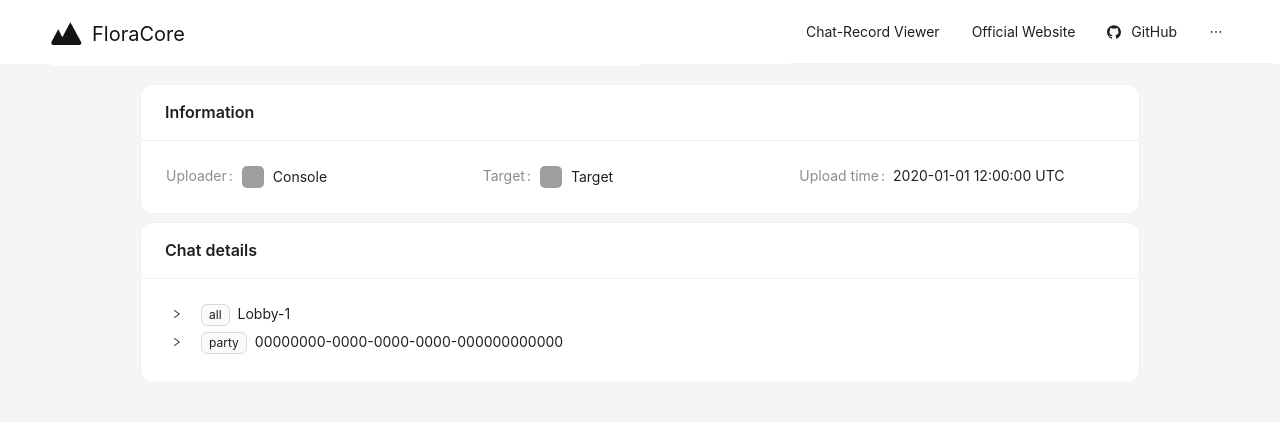
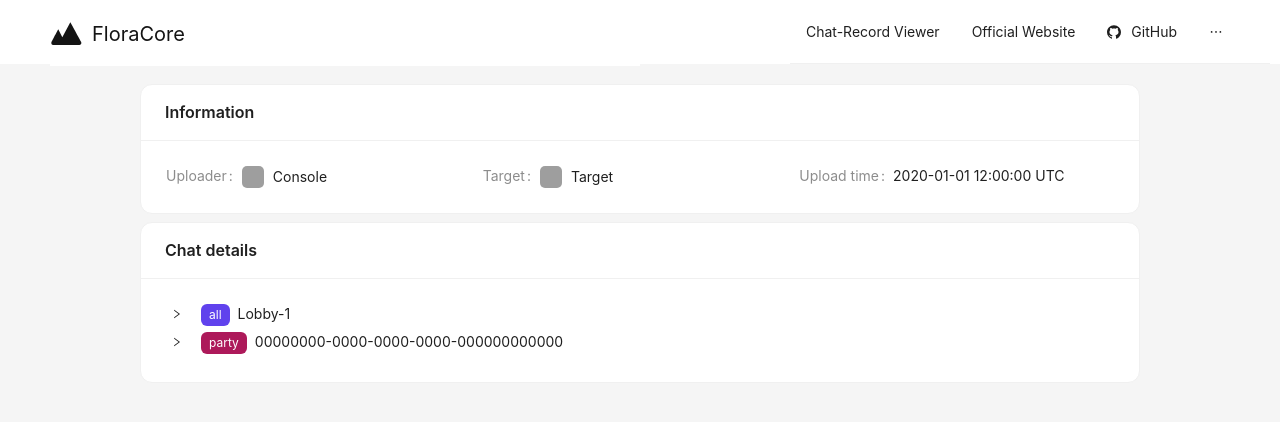
Before and after one commit to FloraCore/ChatWeb, a Next.js app: page /demo in a window 1280 px wide. Shown: the top 422 px of the page. Built offline with nearby package versions, Linux system fonts and the light colour scheme; grey boxes are pictures that could not be loaded.

Commit message:
add color

```diff
--- a/components/table.tsx
+++ b/components/table.tsx
@@ -5,6 +5,7 @@ import type {DataNode} from 'antd/es/tree';
 import {DownOutlined} from "@ant-design/icons";
 import React, {useState} from "react";
 import i18n from "../data/i18n";
+import randomColor from "../data/randomColor";
 
 
 export default function ServerTableComponent({data, metadata}: ChatData) {
@@ -55,7 +56,7 @@ export default function ServerTableComponent({data, metadata}: ChatData) {
         }
 
         treeData.push({
-            title: <div><Tag>{data[dataKey].type}</Tag>{data[dataKey].details}</div>,
+            title: <div><Tag color={randomColor(data[dataKey].type)}>{data[dataKey].type}</Tag>{data[dataKey].details}</div>,
             key: dataKey,
             children
         });
--- /dev/null
+++ b/data/randomColor.ts
@@ -0,0 +1,68 @@
+function srand(seed: number){
+    return abs(Math.sin((seed * b) + a));
+}
+
+function min(a: number, b: number) {
+    return a > b ? b : a;
+}
+
+function prefix(str: string) {
+    return str.length == 1 ? `0${str}` : str
+}
+
+function abs(a: number) {
+    return a > 0 ? a : -a;
+}
+
+function stringToSeed(str: string) {
+    let seedNumber = 0;
+    for (let i = 0; i < min(20, str.length); i++) {
+        seedNumber += str.charCodeAt(i);
+    }
+    return seedNumber
+}
+
+function hslToRgb(H: number, S: number, L: number): number[] {
+    let R, G, B;
+    if (+S === 0) {
+        R = G = B = L;
+    } else {
+        const hue2Rgb = (p: number, q: number, t: number) => {
+            if (t < 0) t += 1;
+            if (t > 1) t -= 1;
+            if (t < 1 / 6) return p + (q - p) * 6 * t;
+            if (t < 1 / 2) return q;
+            if (t < 2 / 3) return p + (q - p) * (2 / 3 - t) * 6;
+            return p;
+        };
+        const Q = L < 0.5 ? L * (1 + S) : L + S - L * S;
+        const P = 2 * L - Q;
+        R = hue2Rgb(P, Q, H + 1 / 3);
+        G = hue2Rgb(P, Q, H);
+        B = hue2Rgb(P, Q, H - 1 / 3);
+    }
+    return [Math.round(R * 255), Math.round(G * 255), Math.round(B * 255)];
+}
+
+const a = 6732;
+const b = 3;
+const c = 234;
+const d = 4;
+
+export default function randomColor(seed: string) {
+    let rawSeed = stringToSeed(seed);
+
+    let H = srand(rawSeed);
+    let S = 0.7 + (srand(rawSeed + c) * 0.2);
+    let L = 0.3 + (srand(rawSeed * d) * 0.3);
+
+    let [R, G, B] = hslToRgb(H, S, L);
+
+    let r = prefix(R.toString(16));
+    let g = prefix(G.toString(16));
+    let b = prefix(B.toString(16));
+
+
+    console.log(H, S, L);
+    return `#${r}${g}${b}`;
+}
```
